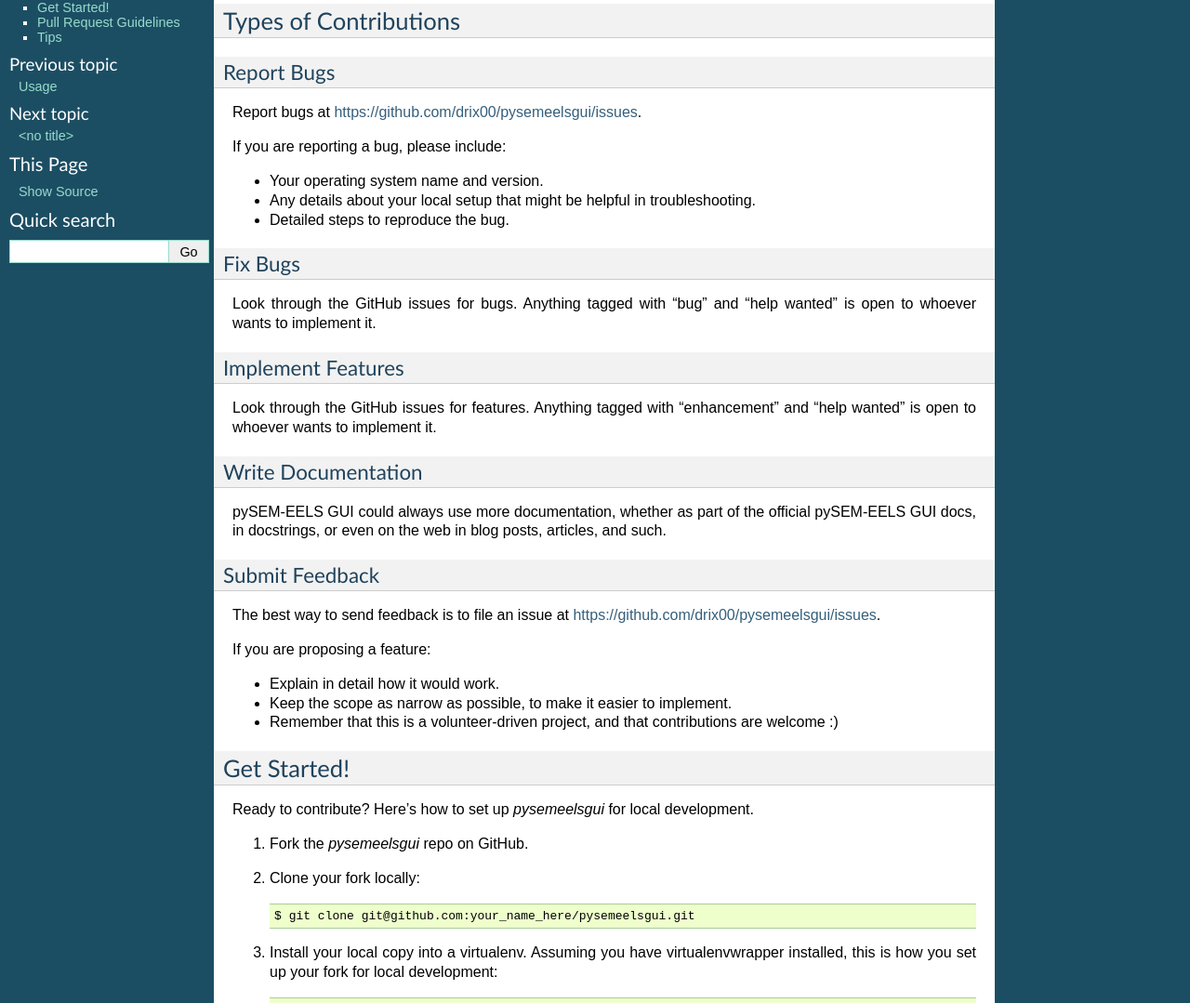
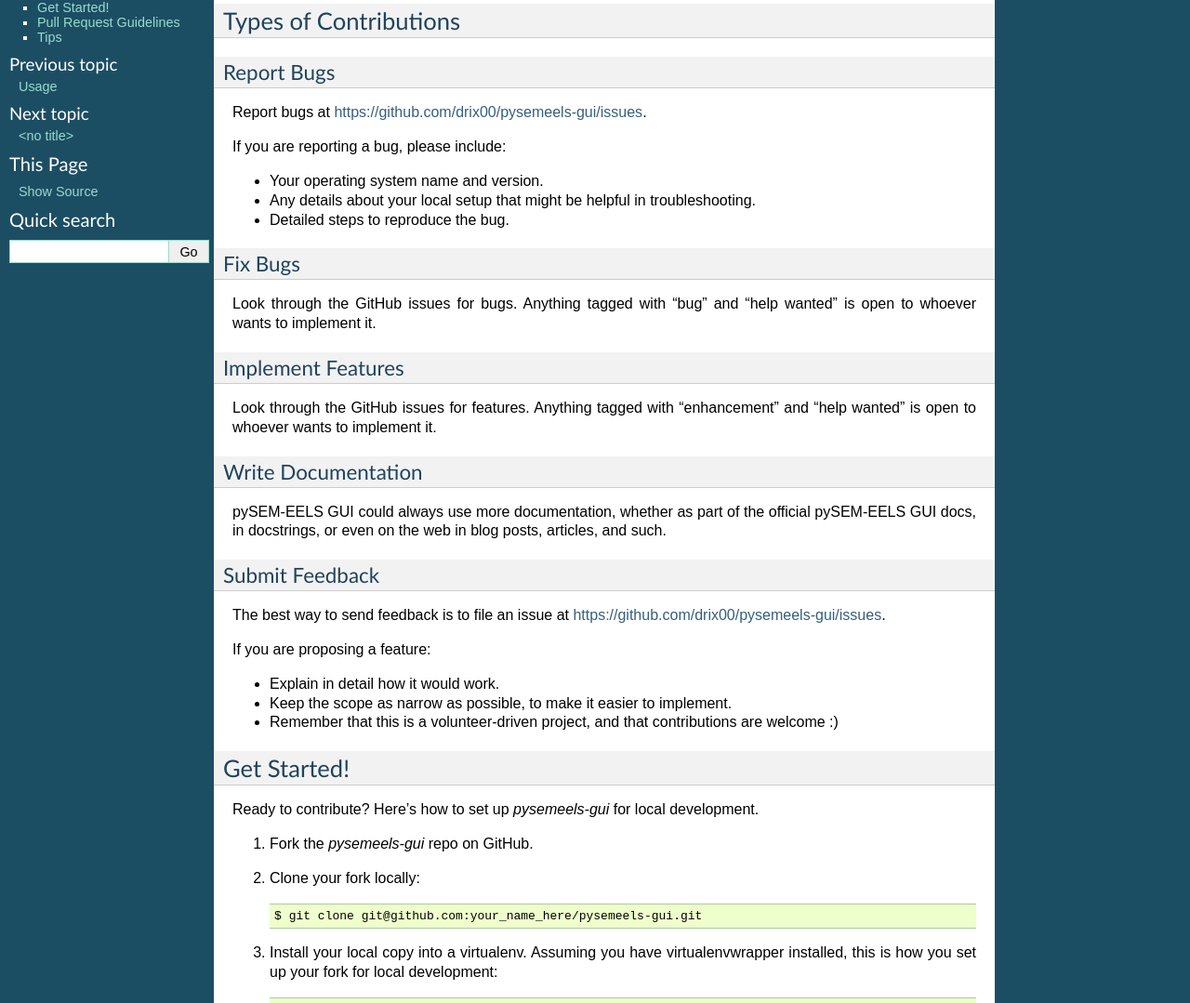
Before and after one commit to drix00/pysemeels-gui, a Sphinx documentation site: the page built from docs/contributing.rst, in a window 1280 px wide. Shown: the part 186-1265 px from the top of the page at 93% size. Built offline with Sphinx 7.4.7, drawn with Linux system fonts in a browser that asks for light colours; the version number is read from the project's files by our own code.

Commit message:
Correct project github url in documentation.

```diff
--- a/CONTRIBUTING.rst
+++ b/CONTRIBUTING.rst
@@ -15,7 +15,7 @@
 Report Bugs
 ~~~~~~~~~~~
 
-Report bugs at https://github.com/drix00/pysemeelsgui/issues.
+Report bugs at https://github.com/drix00/pysemeels-gui/issues.
 
 If you are reporting a bug, please include:
 
@@ -45,7 +45,7 @@
 Submit Feedback
 ~~~~~~~~~~~~~~~
 
-The best way to send feedback is to file an issue at https://github.com/drix00/pysemeelsgui/issues.
+The best way to send feedback is to file an issue at https://github.com/drix00/pysemeels-gui/issues.
 
 If you are proposing a feature:
 
@@ -57,12 +57,12 @@
 Get Started!
 ------------
 
-Ready to contribute? Here's how to set up `pysemeelsgui` for local development.
+Ready to contribute? Here's how to set up `pysemeels-gui` for local development.
 
-1. Fork the `pysemeelsgui` repo on GitHub.
+1. Fork the `pysemeels-gui` repo on GitHub.
 2. Clone your fork locally::
 
-    $ git clone git@github.com:your_name_here/pysemeelsgui.git
+    $ git clone git@github.com:your_name_here/pysemeels-gui.git
 
 3. Install your local copy into a virtualenv. Assuming you have virtualenvwrapper installed, this is how you set up your fork for local development::
 
```
Also changed, not shown: README.rst (+6 -6 lines), docs/installation.rst (+4 -4 lines).
